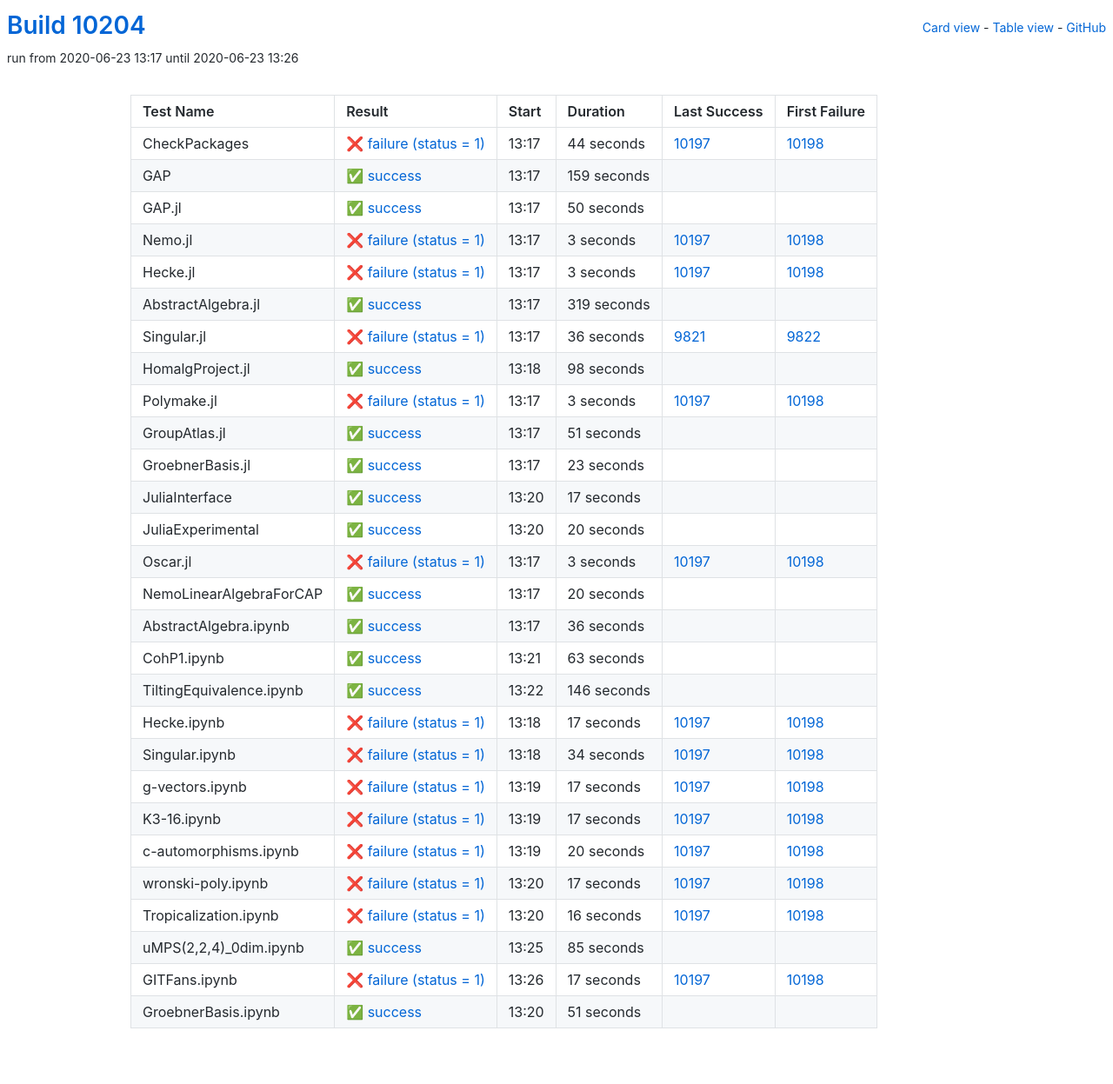
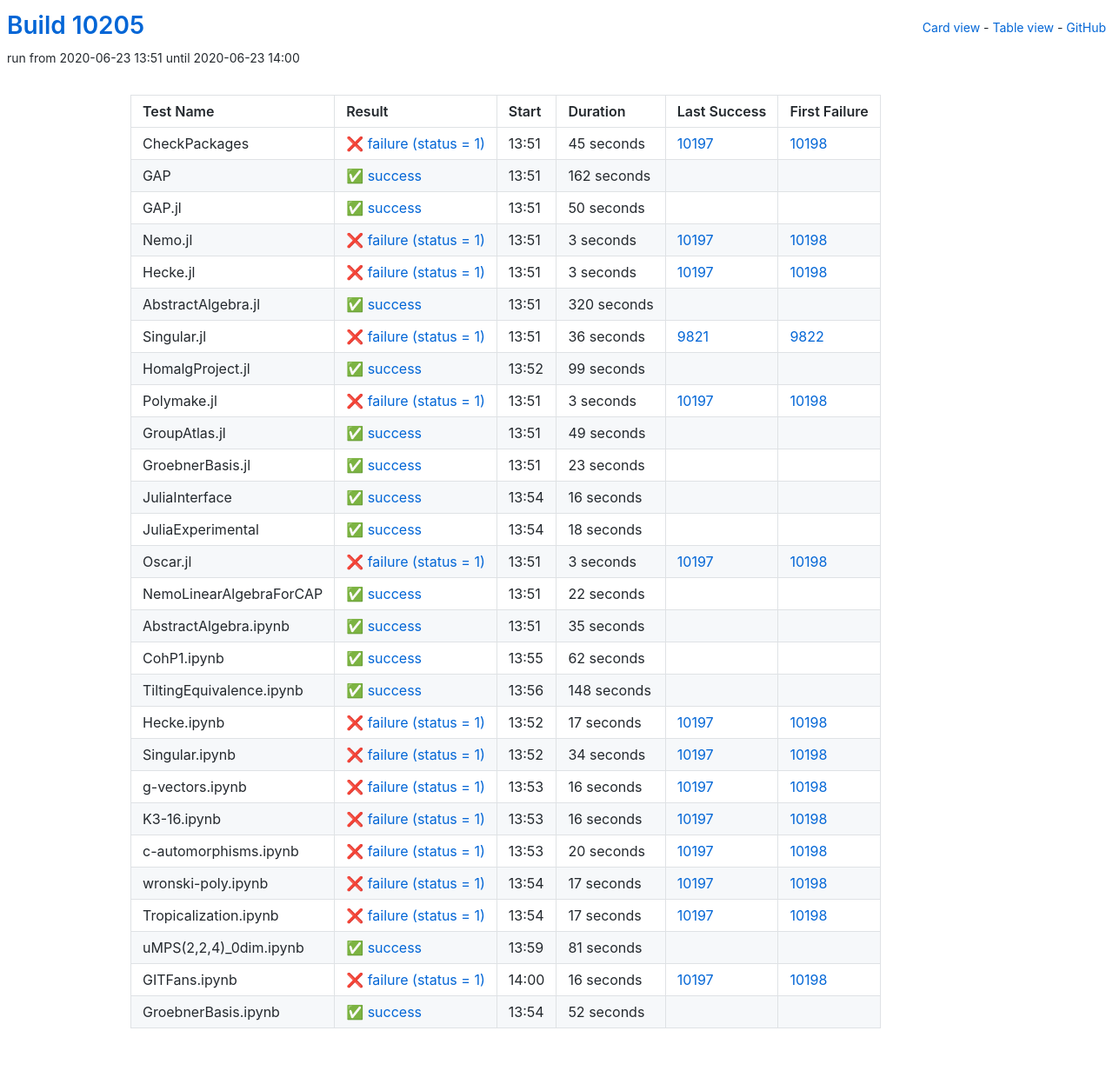
Before and after one commit to oscar-system/oscar-ci-status, a Jekyll site: the page built from table.html, in a window 1280 px wide. Shown: the whole page at 87% size. Built offline with Jekyll 4.4.1, drawn with Linux system fonts in a browser that asks for light colours.

Commit message:
Build #10205

```diff
--- a/_data/ci.yml
+++ b/_data/ci.yml
@@ -1,6 +1,6 @@
 ---
-build: 10204
-build_url: https://oscarci.mathematik.uni-kl.de/job/oscar/10204/
+build: 10205
+build_url: https://oscarci.mathematik.uni-kl.de/job/oscar/10205/
 job: oscar
 organization: oscar-system
 repo: oscar-ci-status
@@ -8,32 +8,32 @@
 tests:
 - name: CheckPackages
   id: checkpackages
-  log: https://oscarci.mathematik.uni-kl.de/job/oscar/10204/artifact/logs/build-10204/CheckPackages.log
-  start: 2020-06-23 13:17
+  log: https://oscarci.mathematik.uni-kl.de/job/oscar/10205/artifact/logs/build-10205/CheckPackages.log
+  start: 2020-06-23 13:51
   success: false
   exitcode: 1
   status: failure
-  duration: 44
+  duration: 45
   last_success: 10197
   last_success_url: https://oscarci.mathematik.uni-kl.de/job/oscar/10197/
   first_failure: 10198
   first_failure_url: https://oscarci.mathematik.uni-kl.de/job/oscar/10198/
 - name: GAP
   id: gap
-  log: https://oscarci.mathematik.uni-kl.de/job/oscar/10204/artifact/logs/build-10204/GAP.log
-  start: 2020-06-23 13:17
+  log: https://oscarci.mathematik.uni-kl.de/job/oscar/10205/artifact/logs/build-10205/GAP.log
+  start: 2020-06-23 13:51
   success: true
   exitcode: 0
   status: success
-  duration: 159
+  duration: 162
   last_success: false
   last_success_url:
   first_failure: false
   first_failure_url:
 - name: GAP.jl
   id: gap-jl
-  log: https://oscarci.mathematik.uni-kl.de/job/oscar/10204/artifact/logs/build-10204/GAP.jl.log
-  start: 2020-06-23 13:17
+  log: https://oscarci.mathematik.uni-kl.de/job/oscar/10205/artifact/logs/build-10205/GAP.jl.log
+  start: 2020-06-23 13:51
   success: true
   exitcode: 0
   status: success
@@ -44,8 +44,8 @@
   first_failure_url:
 - name: Nemo.jl
   id: nemo-jl
-  log: https://oscarci.mathematik.uni-kl.de/job/oscar/10204/artifact/logs/build-10204/Nemo.jl.log
-  start: 2020-06-23 13:17
+  log: https://oscarci.mathematik.uni-kl.de/job/oscar/10205/artifact/logs/build-10205/Nemo.jl.log
+  start: 2020-06-23 13:51
   success: false
   exitcode: 1
   status: failure
@@ -56,8 +56,8 @@
   first_failure_url: https://oscarci.mathematik.uni-kl.de/job/oscar/10198/
 - name: Hecke.jl
   id: hecke-jl
-  log: https://oscarci.mathematik.uni-kl.de/job/oscar/10204/artifact/logs/build-10204/Hecke.jl.log
-  start: 2020-06-23 13:17
+  log: https://oscarci.mathematik.uni-kl.de/job/oscar/10205/artifact/logs/build-10205/Hecke.jl.log
+  start: 2020-06-23 13:51
   success: false
   exitcode: 1
   status: failure
@@ -68,20 +68,20 @@
   first_failure_url: https://oscarci.mathematik.uni-kl.de/job/oscar/10198/
 - name: AbstractAlgebra.jl
   id: abstractalgebra-jl
-  log: https://oscarci.mathematik.uni-kl.de/job/oscar/10204/artifact/logs/build-10204/AbstractAlgebra.jl.log
-  start: 2020-06-23 13:17
+  log: https://oscarci.mathematik.uni-kl.de/job/oscar/10205/artifact/logs/build-10205/AbstractAlgebra.jl.log
+  start: 2020-06-23 13:51
   success: true
   exitcode: 0
   status: success
-  duration: 319
+  duration: 320
   last_success: false
   last_success_url:
   first_failure: false
   first_failure_url:
 - name: Singular.jl
   id: singular-jl
-  log: https://oscarci.mathematik.uni-kl.de/job/oscar/10204/artifact/logs/build-10204/Singular.jl.log
-  start: 2020-06-23 13:17
+  log: https://oscarci.mathematik.uni-kl.de/job/oscar/10205/artifact/logs/build-10205/Singular.jl.log
+  start: 2020-06-23 13:51
   success: false
   exitcode: 1
   status: failure
@@ -92,20 +92,20 @@
   first_failure_url: https://oscarci.mathematik.uni-kl.de/job/oscar/9822/
 - name: HomalgProject.jl
   id: homalgproject-jl
-  log: https://oscarci.mathematik.uni-kl.de/job/oscar/10204/artifact/logs/build-10204/HomalgProject.jl.log
-  start: 2020-06-23 13:18
+  log: https://oscarci.mathematik.uni-kl.de/job/oscar/10205/artifact/logs/build-10205/HomalgProject.jl.log
+  start: 2020-06-23 13:52
   success: true
   exitcode: 0
   status: success
-  duration: 98
+  duration: 99
   last_success: false
   last_success_url:
   first_failure: false
   first_failure_url:
 - name: Polymake.jl
   id: polymake-jl
-  log: https://oscarci.mathematik.uni-kl.de/job/oscar/10204/artifact/logs/build-10204/Polymake.jl.log
-  start: 2020-06-23 13:17
+  log: https://oscarci.mathematik.uni-kl.de/job/oscar/10205/artifact/logs/build-10205/Polymake.jl.log
+  start: 2020-06-23 13:51
   success: false
   exitcode: 1
   status: failure
@@ -116,20 +116,20 @@
   first_failure_url: https://oscarci.mathematik.uni-kl.de/job/oscar/10198/
 - name: GroupAtlas.jl
   id: groupatlas-jl
-  log: https://oscarci.mathematik.uni-kl.de/job/oscar/10204/artifact/logs/build-10204/GroupAtlas.jl.log
-  start: 2020-06-23 13:17
+  log: https://oscarci.mathematik.uni-kl.de/job/oscar/10205/artifact/logs/build-10205/GroupAtlas.jl.log
+  start: 2020-06-23 13:51
   success: true
   exitcode: 0
   status: success
-  duration: 51
+  duration: 49
   last_success: false
   last_success_url:
   first_failure: false
   first_failure_url:
 - name: GroebnerBasis.jl
   id: groebnerbasis-jl
-  log: https://oscarci.mathematik.uni-kl.de/job/oscar/10204/artifact/logs/build-10204/GroebnerBasis.jl.log
-  start: 2020-06-23 13:17
+  log: https://oscarci.mathematik.uni-kl.de/job/oscar/10205/artifact/logs/build-10205/GroebnerBasis.jl.log
+  start: 2020-06-23 13:51
   success: true
   exitcode: 0
   status: success
@@ -140,32 +140,32 @@
   first_failure_url:
 - name: JuliaInterface
   id: juliainterface
-  log: https://oscarci.mathematik.uni-kl.de/job/oscar/10204/artifact/logs/build-10204/JuliaInterface.log
-  start: 2020-06-23 13:20
+  log: https://oscarci.mathematik.uni-kl.de/job/oscar/10205/artifact/logs/build-10205/JuliaInterface.log
+  start: 2020-06-23 13:54
   success: true
   exitcode: 0
   status: success
-  duration: 17
+  duration: 16
   last_success: false
   last_success_url:
   first_failure: false
   first_failure_url:
 - name: JuliaExperimental
   id: juliaexperimental
-  log: https://oscarci.mathematik.uni-kl.de/job/oscar/10204/artifact/logs/build-10204/JuliaExperimental.log
-  start: 2020-06-23 13:20
+  log: https://oscarci.mathematik.uni-kl.de/job/oscar/10205/artifact/logs/build-10205/JuliaExperimental.log
+  start: 2020-06-23 13:54
   success: true
   exitcode: 0
   status: success
-  duration: 20
+  duration: 18
   last_success: false
   last_success_url:
   first_failure: false
   first_failure_url:
 - name: Oscar.jl
   id: oscar-jl
-  log: https://oscarci.mathematik.uni-kl.de/job/oscar/10204/artifact/logs/build-10204/Oscar.jl.log
-  start: 2020-06-23 13:17
+  log: https://oscarci.mathematik.uni-kl.de/job/oscar/10205/artifact/logs/build-10205/Oscar.jl.log
+  start: 2020-06-23 13:51
   success: false
   exitcode: 1
   status: failure
@@ -176,56 +176,56 @@
   first_failure_url: https://oscarci.mathematik.uni-kl.de/job/oscar/10198/
 - name: NemoLinearAlgebraForCAP
   id: nemolinearalgebraforcap
-  log: https://oscarci.mathematik.uni-kl.de/job/oscar/10204/artifact/logs/build-10204/NemoLinearAlgebraForCAP.log
-  start: 2020-06-23 13:17
+  log: https://oscarci.mathematik.uni-kl.de/job/oscar/10205/artifact/logs/build-10205/NemoLinearAlgebraForCAP.log
+  start: 2020-06-23 13:51
   success: true
   exitcode: 0
   status: success
-  duration: 20
+  duration: 22
   last_success: false
   last_success_url:
   first_failure: false
   first_failure_url:
 - name: AbstractAlgebra.ipynb
   id: abstractalgebra-ipynb
-  log: https://oscarci.mathematik.uni-kl.de/job/oscar/10204/artifact/logs/build-10204/AbstractAlgebra.ipynb.log
-  start: 2020-06-23 13:17
+  log: https://oscarci.mathematik.uni-kl.de/job/oscar/10205/artifact/logs/build-10205/AbstractAlgebra.ipynb.log
+  start: 2020-06-23 13:51
   success: true
   exitcode: 0
   status: success
-  duration: 36
+  duration: 35
   last_success: false
   last_success_url:
   first_failure: false
   first_failure_url:
 - name: CohP1.ipynb
   id: cohp1-ipynb
-  log: https://oscarci.mathematik.uni-kl.de/job/oscar/10204/artifact/logs/build-10204/CohP1.ipynb.log
-  start: 2020-06-23 13:21
+  log: https://oscarci.mathematik.uni-kl.de/job/oscar/10205/artifact/logs/build-10205/CohP1.ipynb.log
+  start: 2020-06-23 13:55
   success: true
   exitcode: 0
   status: success
-  duration: 63
+  duration: 62
   last_success: false
   last_success_url:
   first_failure: false
   first_failure_url:
 - name: TiltingEquivalence.ipynb
   id: tiltingequivalence-ipynb
-  log: https://oscarci.mathematik.uni-kl.de/job/oscar/10204/artifact/logs/build-10204/TiltingEquivalence.ipynb.log
-  start: 2020-06-23 13:22
+  log: https://oscarci.mathematik.uni-kl.de/job/oscar/10205/artifact/logs/build-10205/TiltingEquivalence.ipynb.log
+  start: 2020-06-23 13:56
   success: true
   exitcode: 0
   status: success
-  duration: 146
+  duration: 148
   last_success: false
   last_success_url:
   first_failure: false
   first_failure_url:
 - name: Hecke.ipynb
   id: hecke-ipynb
-  log: https://oscarci.mathematik.uni-kl.de/job/oscar/10204/artifact/logs/build-10204/Hecke.ipynb.log
-  start: 2020-06-23 13:18
+  log: https://oscarci.mathematik.uni-kl.de/job/oscar/10205/artifact/logs/build-10205/Hecke.ipynb.log
+  start: 2020-06-23 13:52
   success: false
   exitcode: 1
   status: failure
@@ -236,8 +236,8 @@
   first_failure_url: https://oscarci.mathematik.uni-kl.de/job/oscar/10198/
 - name: Singular.ipynb
   id: singular-ipynb
-  log: https://oscarci.mathematik.uni-kl.de/job/oscar/10204/artifact/logs/build-10204/Singular.ipynb.log
-  start: 2020-06-23 13:18
+  log: https://oscarci.mathematik.uni-kl.de/job/oscar/10205/artifact/logs/build-10205/Singular.ipynb.log
+  start: 2020-06-23 13:52
   success: false
   exitcode: 1
   status: failure
@@ -248,32 +248,32 @@
   first_failure_url: https://oscarci.mathematik.uni-kl.de/job/oscar/10198/
 - name: g-vectors.ipynb
   id: g-vectors-ipynb
-  log: https://oscarci.mathematik.uni-kl.de/job/oscar/10204/artifact/logs/build-10204/g-vectors.ipynb.log
-  start: 2020-06-23 13:19
+  log: https://oscarci.mathematik.uni-kl.de/job/oscar/10205/artifact/logs/build-10205/g-vectors.ipynb.log
+  start: 2020-06-23 13:53
   success: false
   exitcode: 1
   status: failure
-  duration: 17
+  duration: 16
   last_success: 10197
   last_success_url: https://oscarci.mathematik.uni-kl.de/job/oscar/10197/
   first_failure: 10198
   first_failure_url: https://oscarci.mathematik.uni-kl.de/job/oscar/10198/
 - name: K3-16.ipynb
   id: k3-16-ipynb
-  log: https://oscarci.mathematik.uni-kl.de/job/oscar/10204/artifact/logs/build-10204/K3-16.ipynb.log
-  start: 2020-06-23 13:19
+  log: https://oscarci.mathematik.uni-kl.de/job/oscar/10205/artifact/logs/build-10205/K3-16.ipynb.log
+  start: 2020-06-23 13:53
   success: false
   exitcode: 1
   status: failure
-  duration: 17
+  duration: 16
   last_success: 10197
   last_success_url: https://oscarci.mathematik.uni-kl.de/job/oscar/10197/
   first_failure: 10198
   first_failure_url: https://oscarci.mathematik.uni-kl.de/job/oscar/10198/
 - name: c-automorphisms.ipynb
   id: c-automorphisms-ipynb
-  log: https://oscarci.mathematik.uni-kl.de/job/oscar/10204/artifact/logs/build-10204/c-automorphisms.ipynb.log
-  start: 2020-06-23 13:19
+  log: https://oscarci.mathematik.uni-kl.de/job/oscar/10205/artifact/logs/build-10205/c-automorphisms.ipynb.log
+  start: 2020-06-23 13:53
   success: false
   exitcode: 1
   status: failure
@@ -284,8 +284,8 @@
   first_failure_url: https://oscarci.mathematik.uni-kl.de/job/oscar/10198/
 - name: wronski-poly.ipynb
   id: wronski-poly-ipynb
-  log: https://oscarci.mathematik.uni-kl.de/job/oscar/10204/artifact/logs/build-10204/wronski-poly.ipynb.log
-  start: 2020-06-23 13:20
+  log: https://oscarci.mathematik.uni-kl.de/job/oscar/10205/artifact/logs/build-10205/wronski-poly.ipynb.log
+  start: 2020-06-23 13:54
   success: false
   exitcode: 1
   status: failure
@@ -296,8 +296,32 @@
   first_failure_url: https://oscarci.mathematik.uni-kl.de/job/oscar/10198/
 - name: Tropicalization.ipynb
   id: tropicalization-ipynb
-  log: https://oscarci.mathematik.uni-kl.de/job/oscar/10204/artifact/logs/build-10204/Tropicalization.ipynb.log
-  start: 2020-06-23 13:20
+  log: https://oscarci.mathematik.uni-kl.de/job/oscar/10205/artifact/logs/build-10205/Tropicalization.ipynb.log
+  start: 2020-06-23 13:54
+  success: false
+  exitcode: 1
+  status: failure
+  duration: 17
+  last_success: 10197
+  last_success_url: https://oscarci.mathematik.uni-kl.de/job/oscar/10197/
+  first_failure: 10198
+  first_failure_url: https://oscarci.mathematik.uni-kl.de/job/oscar/10198/
+- name: uMPS(2,2,4)_0dim.ipynb
+  id: umps-2-2-4-0dim-ipynb
+  log: https://oscarci.mathematik.uni-kl.de/job/oscar/10205/artifact/logs/build-10205/uMPS-2-2-4-_0dim.ipynb.log
+  start: 2020-06-23 13:59
+  success: true
+  exitcode: 0
+  status: success
+  duration: 81
+  last_success: false
+  last_success_url:
+  first_failure: false
+  first_failure_url:
+- name: GITFans.ipynb
+  id: gitfans-ipynb
+  log: https://oscarci.mathematik.uni-kl.de/job/oscar/10205/artifact/logs/build-10205/GITFans.ipynb.log
+  start: 2020-06-23 14:00
   success: false
   exitcode: 1
   status: failure
@@ -306,39 +330,15 @@
   last_success_url: https://oscarci.mathematik.uni-kl.de/job/oscar/10197/
   first_failure: 10198
   first_failure_url: https://oscarci.mathematik.uni-kl.de/job/oscar/10198/
-- name: uMPS(2,2,4)_0dim.ipynb
-  id: umps-2-2-4-0dim-ipynb
-  log: https://oscarci.mathematik.uni-kl.de/job/oscar/10204/artifact/logs/build-10204/uMPS-2-2-4-_0dim.ipynb.log
-  start: 2020-06-23 13:25
+- name: GroebnerBasis.ipynb
+  id: groebnerbasis-ipynb
+  log: https://oscarci.mathematik.uni-kl.de/job/oscar/10205/artifact/logs/build-10205/GroebnerBasis.ipynb.log
+  start: 2020-06-23 13:54
   success: true
   exitcode: 0
   status: success
-  duration: 85
+  duration: 52
   last_success: false
   last_success_url:
   first_failure: false
   first_failure_url:
-- name: GITFans.ipynb
-  id: gitfans-ipynb
-  log: https://oscarci.mathematik.uni-kl.de/job/oscar/10204/artifact/logs/build-10204/GITFans.ipynb.log
-  start: 2020-06-23 13:26
-  success: false
-  exitcode: 1
-  status: failure
-  duration: 17
-  last_success: 10197
-  last_success_url: https://oscarci.mathematik.uni-kl.de/job/oscar/10197/
-  first_failure: 10198
-  first_failure_url: https://oscarci.mathematik.uni-kl.de/job/oscar/10198/
-- name: GroebnerBasis.ipynb
-  id: groebnerbasis-ipynb
-  log: https://oscarci.mathematik.uni-kl.de/job/oscar/10204/artifact/logs/build-10204/GroebnerBasis.ipynb.log
-  start: 2020-06-23 13:20
-  success: true
-  exitcode: 0
-  status: success
-  duration: 51
-  last_success: false
-  last_success_url:
-  first_failure: false
-  first_failure_url:
```
Also changed, not shown: README.md.
